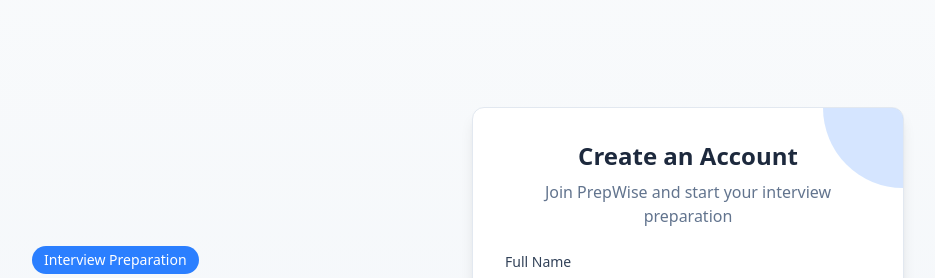
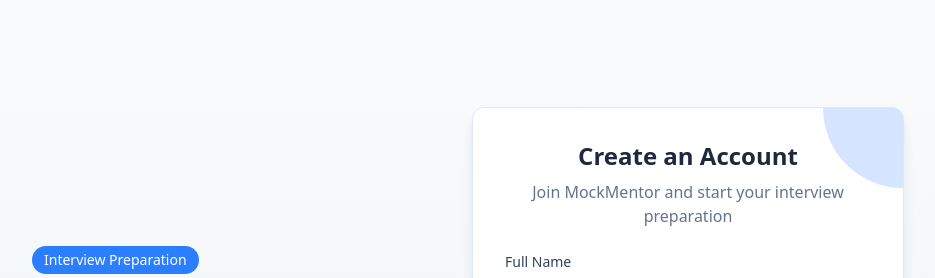
Before and after one commit to devpatel43543/MockMentor, a React app in the folder frontend/: page /register in a window 1280 px wide. Shown: the top 278 px of the page, without its empty margins (184-1119 px from the left). Built offline with nearby package versions, Linux system fonts and the light colour scheme; no server answers; the HTML template or start-up script is replaced by a standard one.

Commit message:
Update Register.jsx

```diff
--- a/frontend/src/pages/Register.jsx
+++ b/frontend/src/pages/Register.jsx
@@ -178,7 +178,7 @@
                     <div className="relative">
                         <div className="text-center mb-6 space-y-2">
                             <h2 className="text-2xl font-semibold text-slate-800">Create an Account</h2>
-                            <p className="text-slate-500">Join PrepWise and start your interview preparation</p>
+                            <p className="text-slate-500">Join MockMentor and start your interview preparation</p>
                         </div>
 
                         <div className="space-y-6">
```
